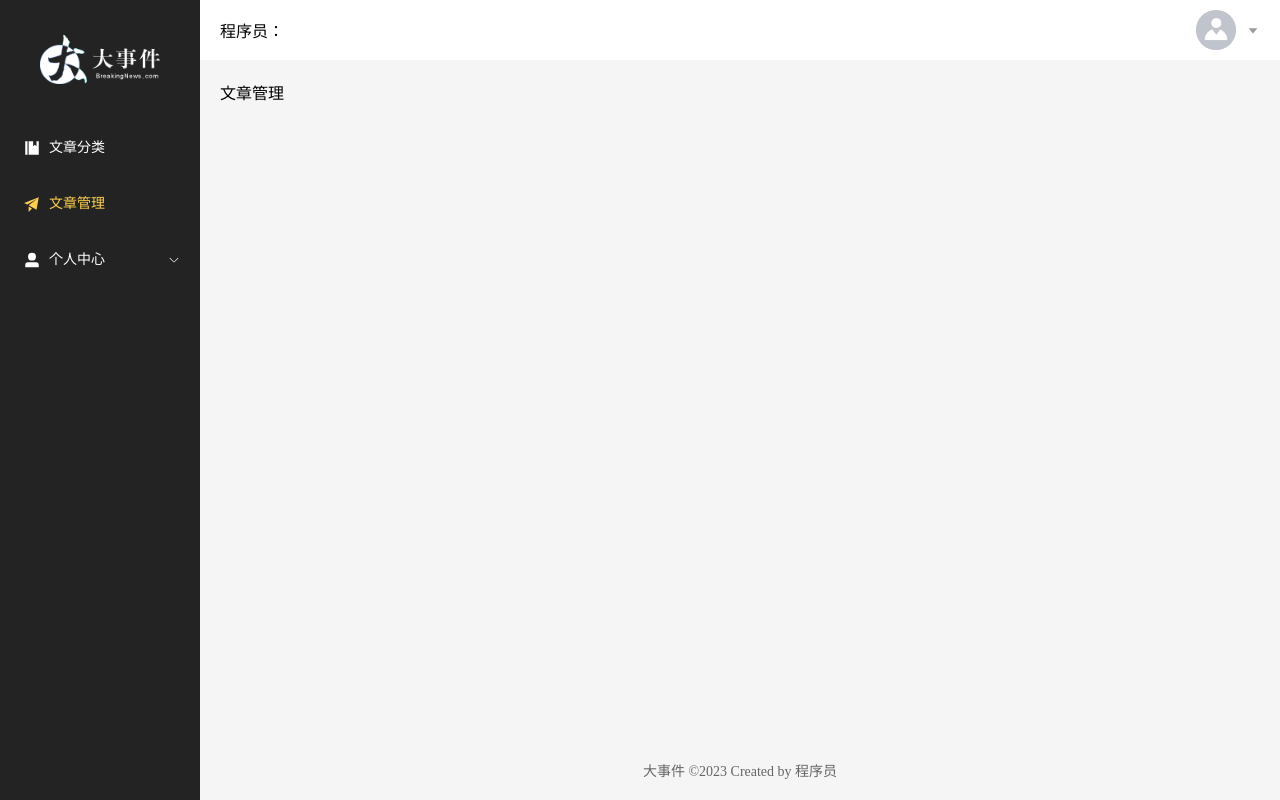
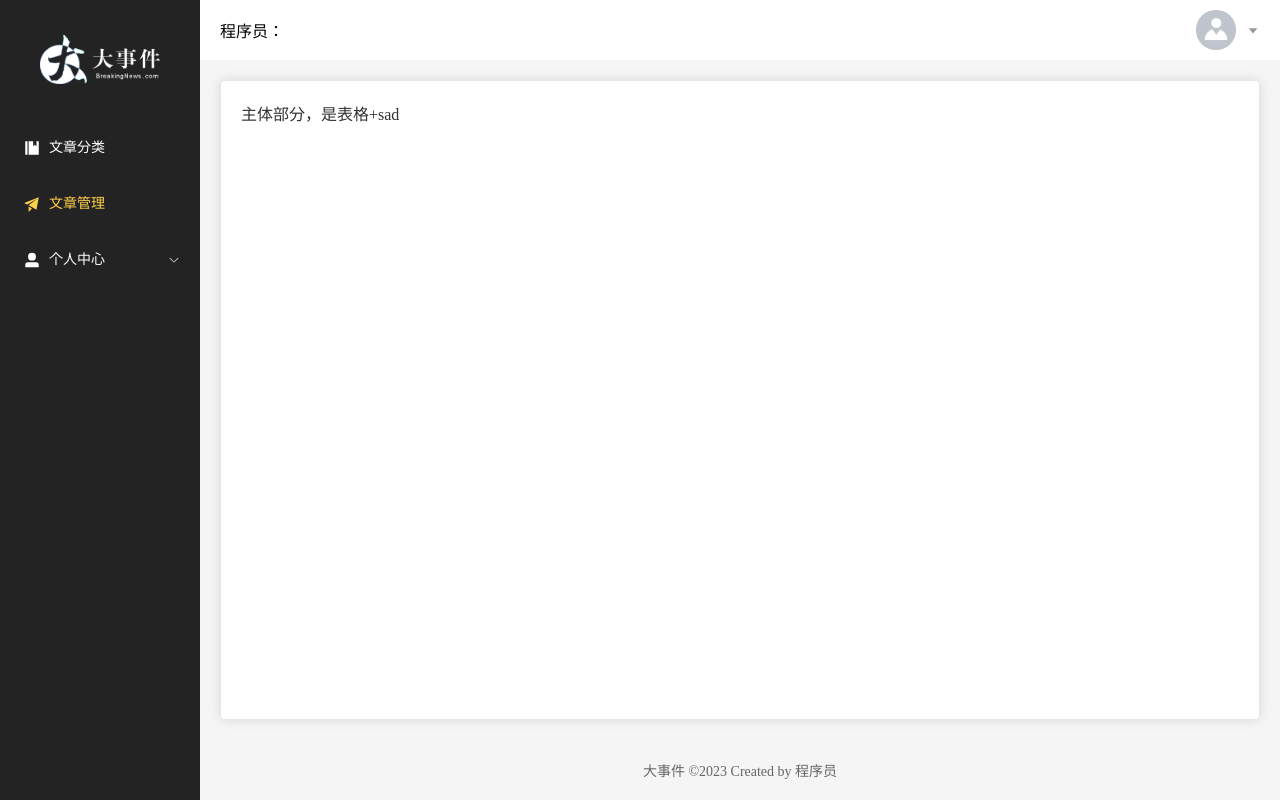
Before and after one commit to WBsai/VUE3dashijian, a Vue app: page /article/manage in a window 1280 px wide. Built offline with nearby package versions, Linux system fonts and the light colour scheme; no server answers.

Commit message:
文章结构

```diff
--- /dev/null
+++ b/src/components/pageContainer.vue
@@ -0,0 +1,34 @@
+<script setup>
+defineProps({
+  title: {
+    required: true,
+    type: String
+  }
+})
+</script>
+<template>
+  <el-card class="page-container">
+    <template #herder>
+      <div class="header">
+        <span>{{ title }}</span>
+        <div class="extra">
+          <slot name="extra"></slot>
+        </div>
+      </div>
+    </template>
+    <slot></slot>
+  </el-card>
+</template>
+
+<style lang="scss" scoped>
+.page-container {
+  min-height: 100%; // 最小高度
+  box-sizing: border-box;
+
+  .header {
+    display: flex;
+    justify-content: space-between;
+    align-items: center;
+  }
+}
+</style>
--- a/src/views/article/ArticleChannel.vue
+++ b/src/views/article/ArticleChannel.vue
@@ -1 +1,10 @@
-<template>频道管理</template>
+<template>
+  <page-container title="文章分类">
+    <template #extra>
+      <el-button>添加分类</el-button>
+    </template>
+    主体部分，是表格
+  </page-container>
+</template>
+
+<style lang="scss" scoped></style>
--- a/src/views/article/ArticleManage.vue
+++ b/src/views/article/ArticleManage.vue
@@ -1 +1,10 @@
-<template>文章管理</template>
+<template>
+  <page-container title="文章管理">
+    <template #extra>
+      <el-button>添加文章</el-button>
+    </template>
+    主体部分，是表格+sad
+  </page-container>
+</template>
+
+<style lang="scss" scoped></style>
```
